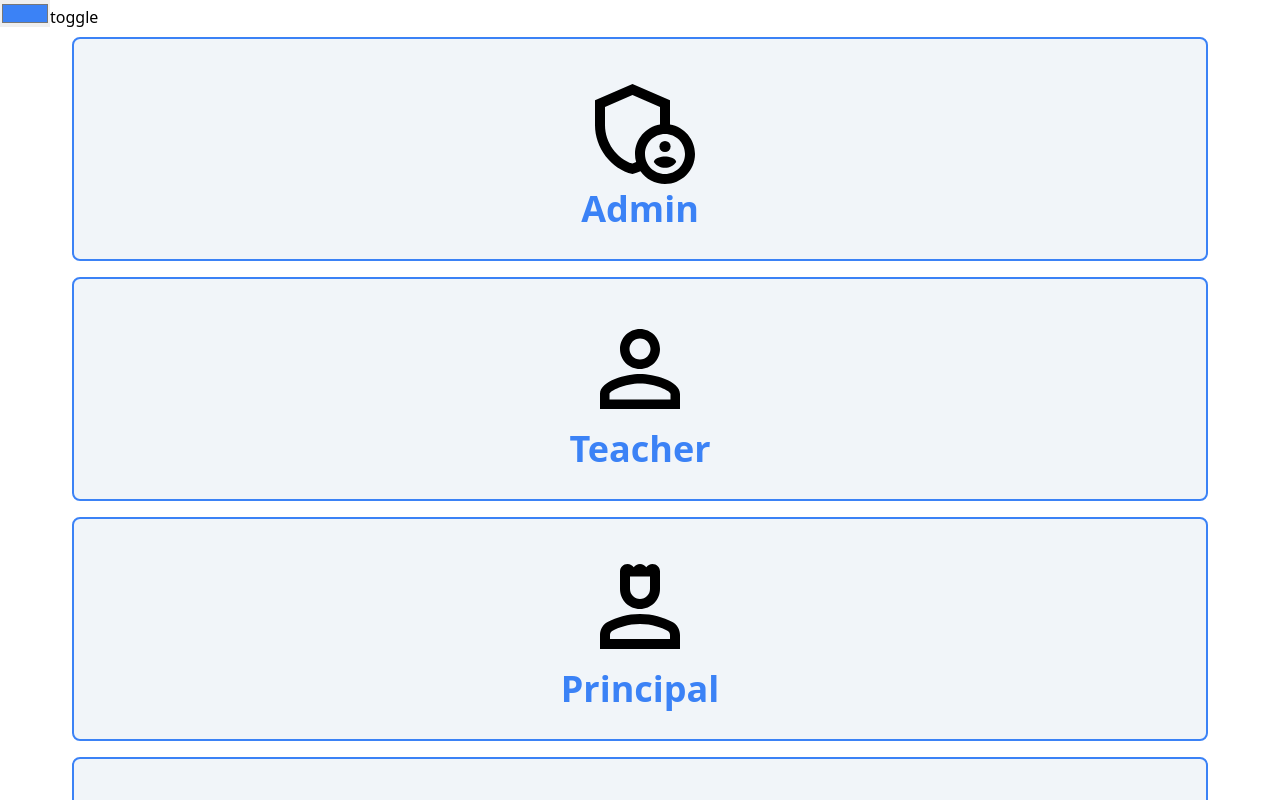
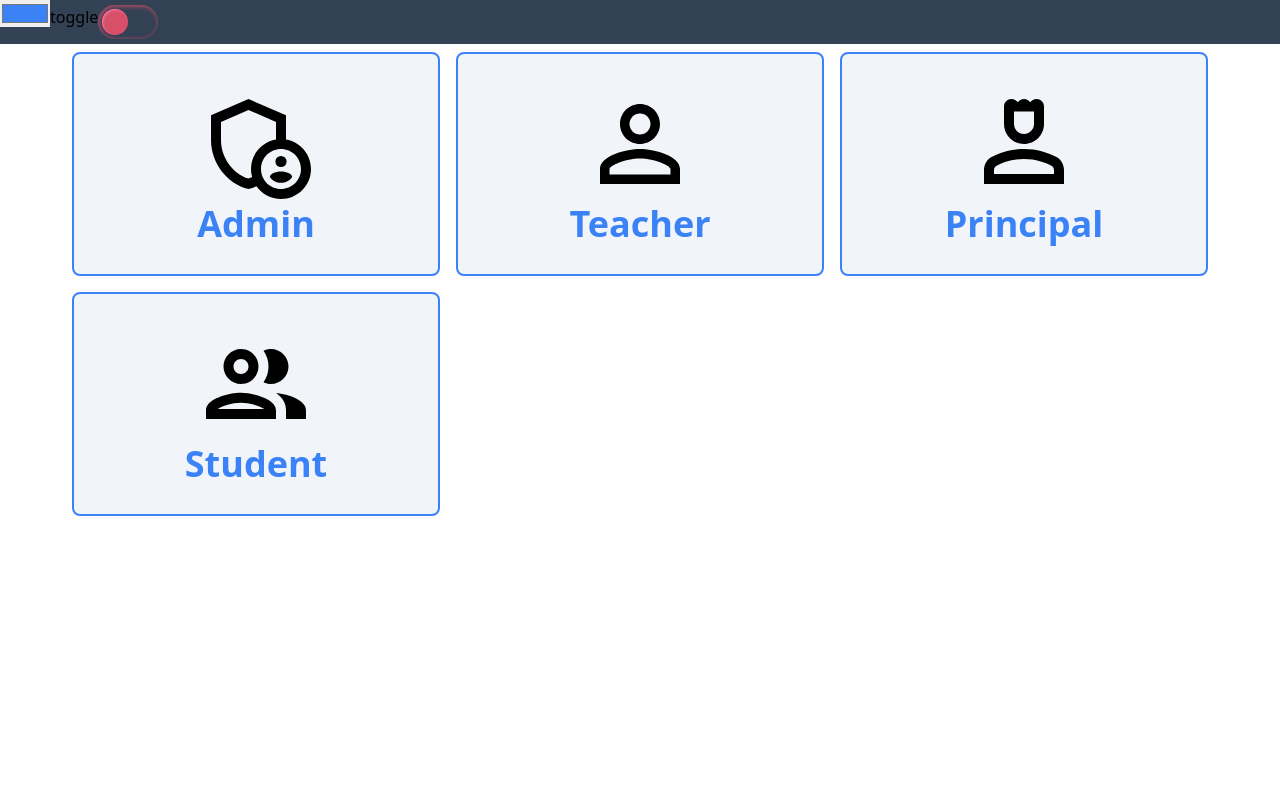
Before and after one commit to akash-git-bthames/COLLEGE-ERP, a React (Vite) app in the folder Frontend/: page / in a window 1280 px wide. Shown: the top 800 px of the page. Built offline with nearby package versions, Linux system fonts and the light colour scheme.

Commit message:
add toggle button

```diff
--- a/Frontend/src/App.jsx
+++ b/Frontend/src/App.jsx
@@ -1,12 +1,15 @@
 import React from "react";
 import {useTheme} from './context/ColorContext'
 import FirstPage from "./Components/FirstPage";
+
+import DarkLightToggleButton from "./Components/DarkLightToggleButton";
 
 function App() {
   const { theme, toggleTheme, color, changeColor } = useTheme();
 
   return (
-    <div className="h-full w-full dark:bg-gray-900 duration-200 ">
+    <div className="h-full w-full  dark:bg-gray-900 grid grid-cols-1 grid-rows-12 duration-200 ">
+      <div className="col-span-1 row-span-1 bg-slate-700">
       <input
         type="color"
         id="colorPicker"
@@ -14,7 +17,11 @@ function App() {
         value={color}
       />
        <button onClick={toggleTheme}>toggle</button>
-      <FirstPage className=''/>
+       <DarkLightToggleButton/>
+      </div>
+      <div className="col-span-1 row-span-11">
+      <FirstPage />
+      </div>
     </div>
   );
 }
--- /dev/null
+++ b/Frontend/src/Components/DarkLightToggleButton.jsx
@@ -0,0 +1,12 @@
+import React from 'react'
+
+function DarkLightToggleButton() {
+  return (
+    <label class="switch">
+  <input class="checkbox" type="checkbox" />
+  <span class="slider round"></span>
+</label>
+  )
+}
+
+export default DarkLightToggleButton
--- a/Frontend/src/Components/FirstPage.jsx
+++ b/Frontend/src/Components/FirstPage.jsx
@@ -8,7 +8,7 @@ import Person4OutlinedIcon from '@mui/icons-material/Person4Outlined';
 function FirstPage() {
     const name=['Admin','Teacher','Principal','Student']
   return (
-    <div className="w-[90%] h-auto grid grid-cols-1 grid-rows-4  m-auto ">
+    <div className="w-[90%] h-auto grid grid-cols-1 grid-rows-4 sm:grid-cols-2 sm:grid-rows-2 lg:grid-cols-3 m-auto ">
       <div className=" col-span-1 row-span-1 w-full p-2  ">
         <FirstPageCard icon={<AdminPanelSettingsOutlinedIcon sx={{fontSize:'120px'}}/>} name={name[0]}/>
       </div>
--- a/Frontend/src/Components/FirstPageCard.jsx
+++ b/Frontend/src/Components/FirstPageCard.jsx
@@ -9,7 +9,7 @@ function FirstPageCard({icon,name}) {
   return (
     <div className="h-56 w-full flex flex-col justify-center items-center border-2 rounded-lg hover:shadow-lg dark:hover:shadow-slate-700 hover:shadow-slate-300 hover:scale-[1.005] duration-200 hover:cursor-pointer bg-slate-100 dark:bg-gray-900" style={{borderColor:color }}>
       <div className='dark:text-slate-400'>{icon}</div>
-      <div className='text-black  text-4xl font-bold' style={{color:color}}>{name}</div>
+      <div className='text-black text-3xl lg:text-4xl font-bold' style={{color:color}}>{name}</div>
     </div>
   )
 }
--- a/Frontend/src/index.css
+++ b/Frontend/src/index.css
@@ -14,3 +14,66 @@
 .text-primary {
   color: var(--color-primary);
 }
+
+
+/* DarkLightToggleButton css**************************************************** */
+
+.switch {
+  position: relative;
+  display: inline-block;
+  width: 60px;
+  height: 34px;
+}
+
+.switch .checkbox {
+  opacity: 0;
+  width: 0;
+  height: 0;
+}
+
+.slider {
+  position: absolute;
+  cursor: pointer;
+  top: 0;
+  left: 0;
+  right: 0;
+  bottom: 0;
+  background-color: transparent;
+  -webkit-transition: 0.4s;
+  transition: 0.4s;
+  box-shadow: 1px 1px 5px 0 #d84f68 inset;
+}
+
+.slider:before {
+  position: absolute;
+  content: "";
+  height: 26px;
+  width: 26px;
+  left: 4px;
+  bottom: 4px;
+  background-color: #d84f68;
+  -webkit-transition: 0.4s;
+  transition: 0.4s;
+  box-shadow: inset 1px 1px 2px 0px #ff7ca7;
+}
+
+.checkbox:checked + .slider {
+  box-shadow: 1px 1px 5px 0 #2a9d8f inset;
+}
+
+.checkbox:checked + .slider:before {
+  -webkit-transform: translateX(26px);
+  -ms-transform: translateX(26px);
+  transform: translateX(26px);
+  background-color: #2a9d8f;
+  box-shadow: inset -1px 1px 2px 0px #a3fff4;
+}
+
+/* Rounded sliders */
+.slider.round {
+  border-radius: 34px;
+}
+
+.slider.round:before {
+  border-radius: 50%;
+}
```
